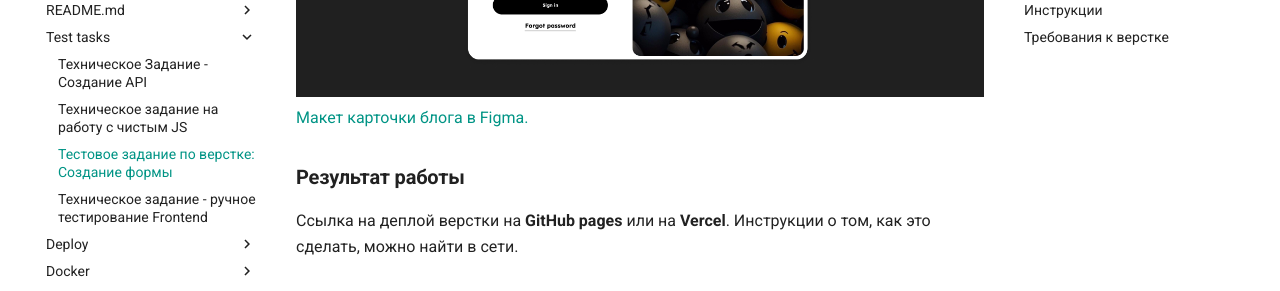
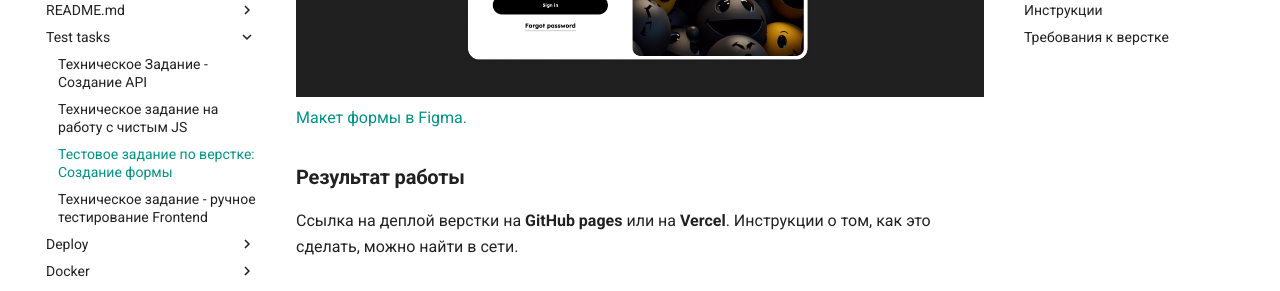
Before and after one commit to frontgr/docs, an MkDocs documentation site: the page built from docs/Test tasks/layout.md, in a window 1280 px wide and 900 px high, scrolled down 407 px. Shown: the part 152-443 px from the top of the window. Built offline with MkDocs 1.6.1 and Material for MkDocs 9.7.7, drawn with Linux system fonts in a browser that asks for light colours; comment, search, counter and statistics services are not loaded.

Commit message:
fix: Typo

```diff
--- a/docs/Test tasks/layout.md
+++ b/docs/Test tasks/layout.md
@@ -4,7 +4,7 @@
 Сверстать макет формы, предоставленный в Figma, используя SCSS для стилизации и чистый HTML. Выполнить деплой верстки на GH pages или на Vercel, по желанию.
 
 ![alt text](image-6.png)
-[Макет карточки блога в Figma.](https://www.figma.com/file/ZvEVdWwZcA5mwfdBxpJ54J/Untitled?type=design&node-id=1%3A5&mode=design&t=8thkKNYgcpxwC2wf-1)
+[Макет формы в Figma.](https://www.figma.com/file/ZvEVdWwZcA5mwfdBxpJ54J/Untitled?type=design&node-id=1%3A5&mode=design&t=8thkKNYgcpxwC2wf-1)
 
 ### **Результат работы**
 Ссылка на деплой верстки на **GitHub pages** или на **Vercel**. Инструкции о том, как это сделать, можно найти в сети.
```
